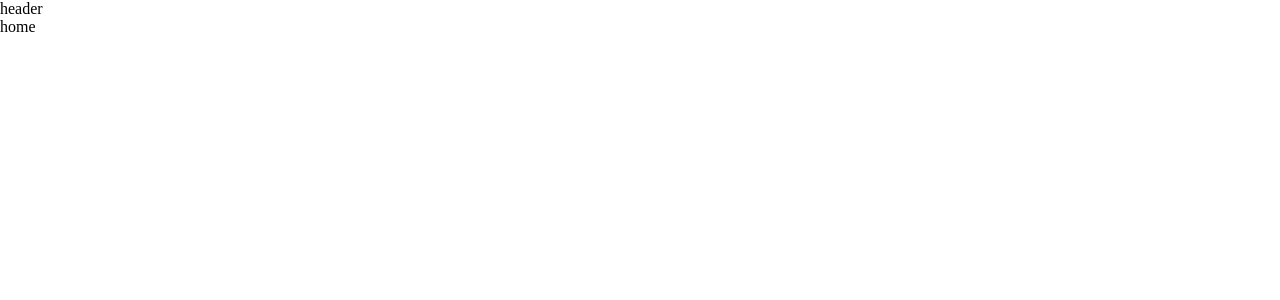
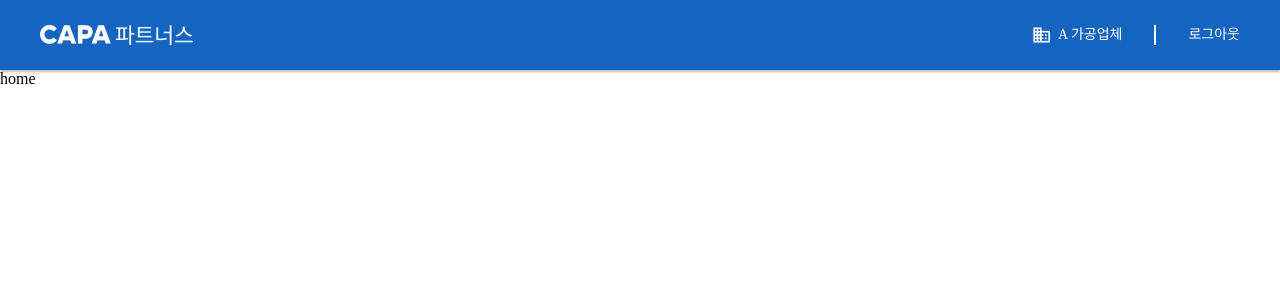
Before and after one commit to jch1223/ateamventures, a React (Create React App) app: page / in a window 1280 px wide. Shown: the top 300 px of the page. Built offline with nearby package versions, Linux system fonts and the light colour scheme.

Commit message:
feat: header component

```diff
--- a/src/assets/styles/theme.ts
+++ b/src/assets/styles/theme.ts
@@ -8,5 +8,6 @@ export const theme: DefaultTheme = {
     yellow: "#ffbe50",
     gray: "#c2c2c2",
     lightenGray: "#f5f5f5",
+    white: "#ffffff",
   },
 };
--- a/src/layouts/Header.tsx
+++ b/src/layouts/Header.tsx
@@ -1,7 +1,63 @@
 import React from "react";
+import styled from "styled-components";
+
+import logoImg from "../assets/logo.png";
+import vectorImg from "../assets/vector.png";
 
 function Header() {
-  return <header>header</header>;
+  return (
+    <HeaderStyled>
+      <div>
+        <img src={logoImg} alt="logo img" />
+      </div>
+
+      <NavStyled>
+        <Company>
+          <img src={vectorImg} alt="가공업체 아이콘" />
+          <span>A 가공업체</span>
+        </Company>
+        <Divider />
+        <Auth>로그아웃</Auth>
+      </NavStyled>
+    </HeaderStyled>
+  );
 }
 
+const Auth = styled.div`
+  display: flex;
+  align-items: center;
+  font-family: Noto Sans KR Regular;
+`;
+
+const Company = styled.div`
+  display: flex;
+  align-items: center;
+  font-family: Noto Sans KR Medium;
+
+  img {
+    margin-right: 8px;
+  }
+`;
+
+const Divider = styled.div`
+  margin: 0px 32px;
+  border: 1px solid ${({ theme }) => theme.palette.white};
+`;
+
+const NavStyled = styled.nav`
+  display: flex;
+  color: ${({ theme }) => theme.palette.white};
+  font-size: 14px;
+`;
+
+const HeaderStyled = styled.header`
+  display: flex;
+  justify-content: space-between;
+  box-sizing: border-box;
+  height: 70px;
+  padding: 25px 40px;
+  background-color: ${({ theme }) => theme.palette.darkenBlue};
+  box-shadow: 0px 0px 2px rgba(0, 0, 0, 0.12), 0px 2px 2px rgba(0, 0, 0, 0.24);
+`;
+
 export default Header;
```
Also changed, not shown: src/assets/styles/styled.d.ts (+7 -1 lines), src/assets/logo.png (added), src/assets/vector.png (added).
